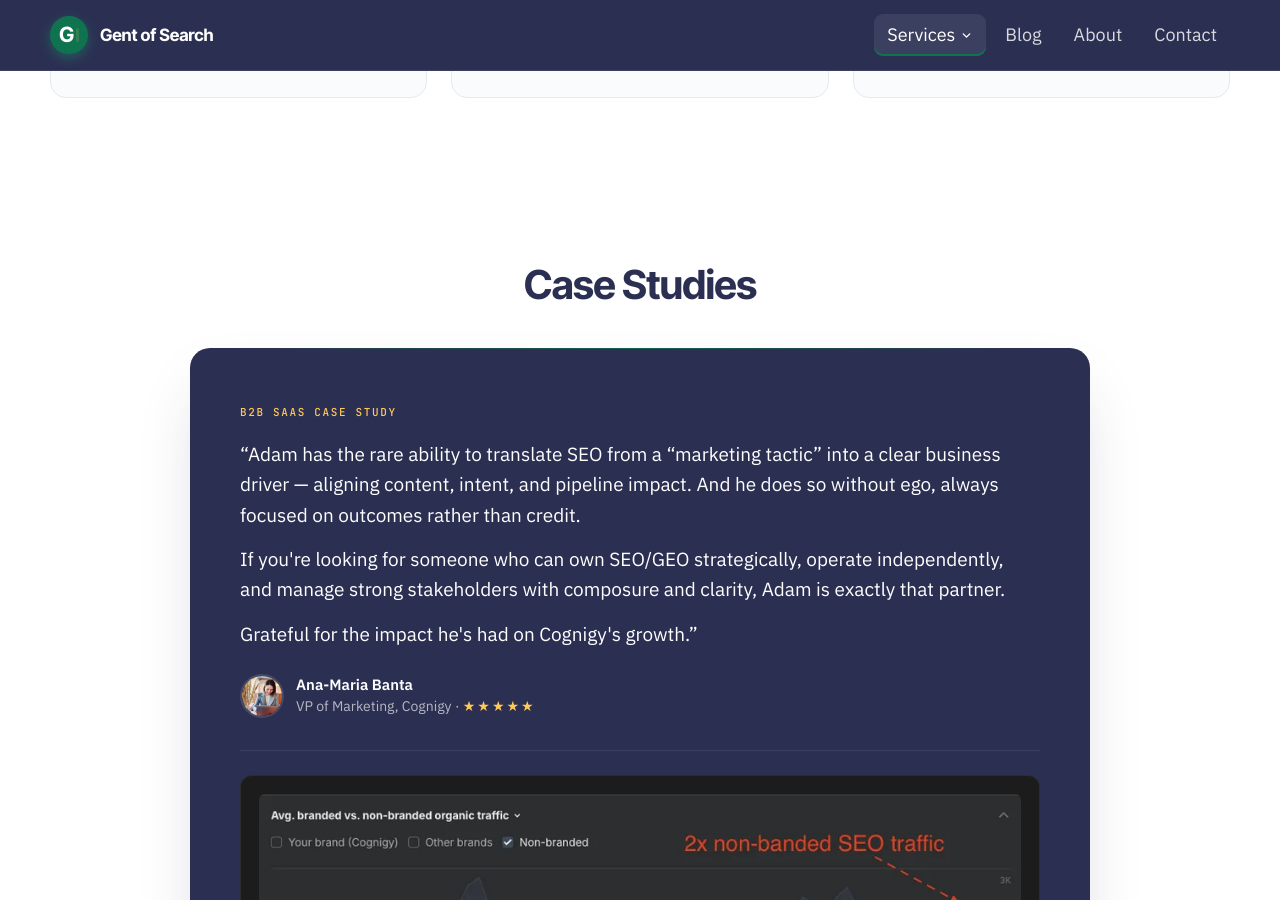
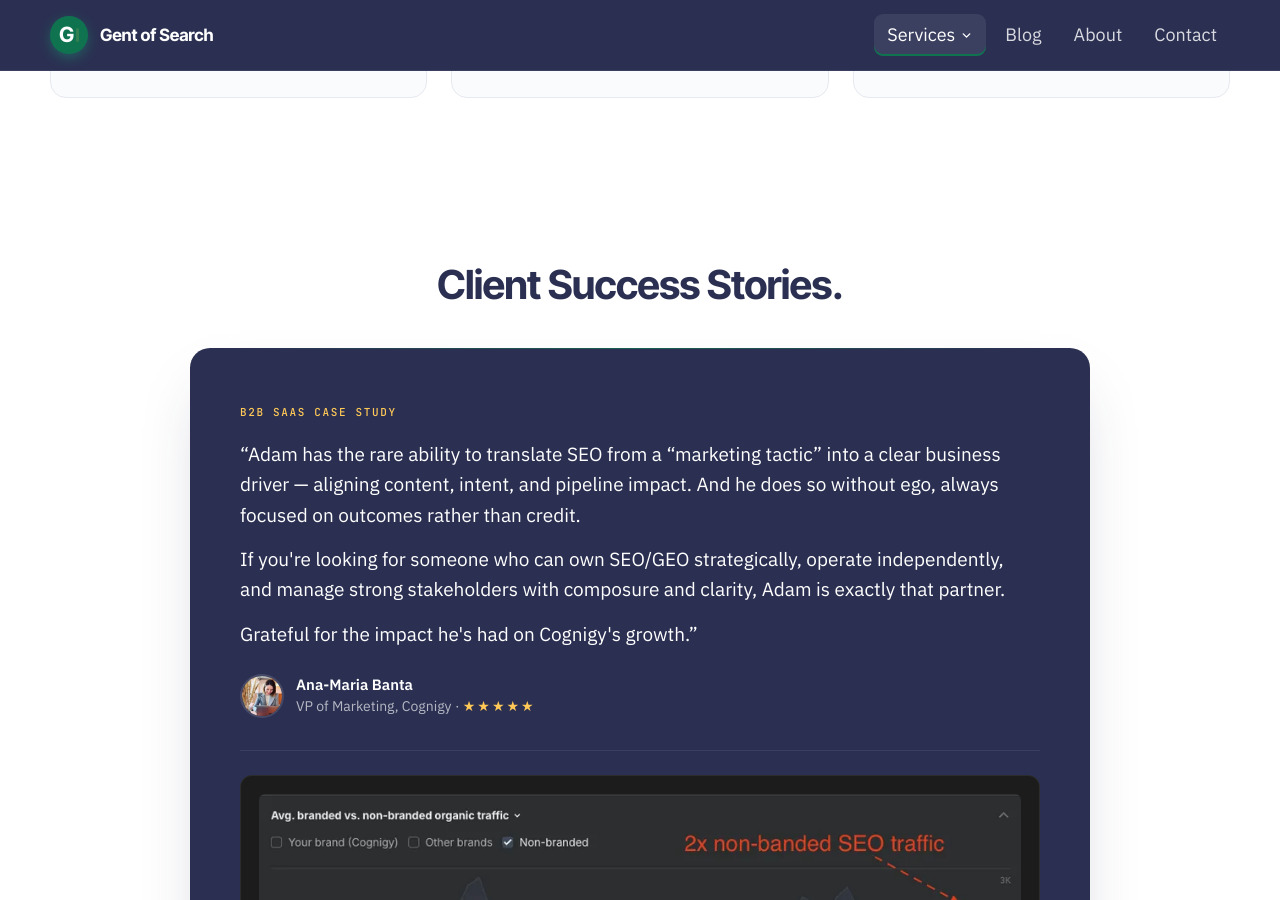
Before and after one commit to Gent-of-Search/gentofsearch.com, a Jekyll site: the page built from services/fractional-seo.html, in a window 1280 px wide and 900 px high, scrolled down 1371 px. Built offline with Jekyll 4.4.1, drawn with Linux system fonts in a browser that asks for light colours.

Commit message:
Service pages: rename case-study heading to 'Client Success Stories.'

```diff
--- a/services/audits.html
+++ b/services/audits.html
@@ -157,7 +157,7 @@ service: audits
   <section style="padding:82px 0; background:#FFFFFF;">
     <div style="width:min(1180px,100% - 48px); margin:0 auto;">
       <div style="max-width:720px; margin:0 auto 40px; text-align:center;">
-        <h2 style="font-family:'Inter Tight',sans-serif; font-weight:700; font-size:clamp(28px,3.2vw,40px); line-height:1.14; letter-spacing:-0.02em; color:#2B3052; margin:0;">Case Studies</h2>
+        <h2 style="font-family:'Inter Tight',sans-serif; font-weight:700; font-size:clamp(28px,3.2vw,40px); line-height:1.14; letter-spacing:-0.02em; color:#2B3052; margin:0;">Client Success Stories.</h2>
       </div>
       <div style="max-width:900px; margin:0 auto; padding:50px; background:#2B3052; border-radius:20px; position:relative; box-shadow:0 30px 60px -20px rgba(43,48,82,0.25);">
         <div style="position:absolute; top:0; left:50px; right:50px; height:1px; background:linear-gradient(90deg, transparent, #0F7350, transparent); opacity:0.7;"></div>
--- a/services/consultancy.html
+++ b/services/consultancy.html
@@ -130,7 +130,7 @@ service: consultancy
   <section style="padding:82px 0; background:#FFFFFF;">
     <div style="width:min(1180px,100% - 48px); margin:0 auto;">
       <div style="max-width:720px; margin:0 auto 40px; text-align:center;">
-        <h2 style="font-family:'Inter Tight',sans-serif; font-weight:700; font-size:clamp(28px,3.2vw,40px); line-height:1.14; letter-spacing:-0.02em; color:#2B3052; margin:0;">Case Studies</h2>
+        <h2 style="font-family:'Inter Tight',sans-serif; font-weight:700; font-size:clamp(28px,3.2vw,40px); line-height:1.14; letter-spacing:-0.02em; color:#2B3052; margin:0;">Client Success Stories.</h2>
       </div>
       <div style="max-width:900px; margin:0 auto; padding:50px; background:#2B3052; border-radius:20px; position:relative; box-shadow:0 30px 60px -20px rgba(43,48,82,0.25);">
         <div style="position:absolute; top:0; left:50px; right:50px; height:1px; background:linear-gradient(90deg, transparent, #0F7350, transparent); opacity:0.7;"></div>
--- a/services/fractional-seo.html
+++ b/services/fractional-seo.html
@@ -98,7 +98,7 @@ service: fractional
   <section style="padding:82px 0; background:#FFFFFF;">
     <div style="width:min(1180px,100% - 48px); margin:0 auto;">
       <div style="max-width:720px; margin:0 auto 40px; text-align:center;">
-        <h2 style="font-family:'Inter Tight',sans-serif; font-weight:700; font-size:clamp(28px,3.2vw,40px); line-height:1.14; letter-spacing:-0.02em; color:#2B3052; margin:0;">Case Studies</h2>
+        <h2 style="font-family:'Inter Tight',sans-serif; font-weight:700; font-size:clamp(28px,3.2vw,40px); line-height:1.14; letter-spacing:-0.02em; color:#2B3052; margin:0;">Client Success Stories.</h2>
       </div>
       <div style="max-width:900px; margin:0 auto; padding:50px; background:#2B3052; border-radius:20px; position:relative; box-shadow:0 30px 60px -20px rgba(43,48,82,0.25);">
         <div style="position:absolute; top:0; left:50px; right:50px; height:1px; background:linear-gradient(90deg, transparent, #0F7350, transparent); opacity:0.7;"></div>
--- a/services/strategy.html
+++ b/services/strategy.html
@@ -98,7 +98,7 @@ service: strategy
   <section style="padding:82px 0; background:#FFFFFF;">
     <div style="width:min(1180px,100% - 48px); margin:0 auto;">
       <div style="max-width:720px; margin:0 auto 40px; text-align:center;">
-        <h2 style="font-family:'Inter Tight',sans-serif; font-weight:700; font-size:clamp(28px,3.2vw,40px); line-height:1.14; letter-spacing:-0.02em; color:#2B3052; margin:0;">Case Studies</h2>
+        <h2 style="font-family:'Inter Tight',sans-serif; font-weight:700; font-size:clamp(28px,3.2vw,40px); line-height:1.14; letter-spacing:-0.02em; color:#2B3052; margin:0;">Client Success Stories.</h2>
       </div>
       <div style="max-width:900px; margin:0 auto; padding:50px; background:#2B3052; border-radius:20px; position:relative; box-shadow:0 30px 60px -20px rgba(43,48,82,0.25);">
         <div style="position:absolute; top:0; left:50px; right:50px; height:1px; background:linear-gradient(90deg, transparent, #0F7350, transparent); opacity:0.7;"></div>
```
